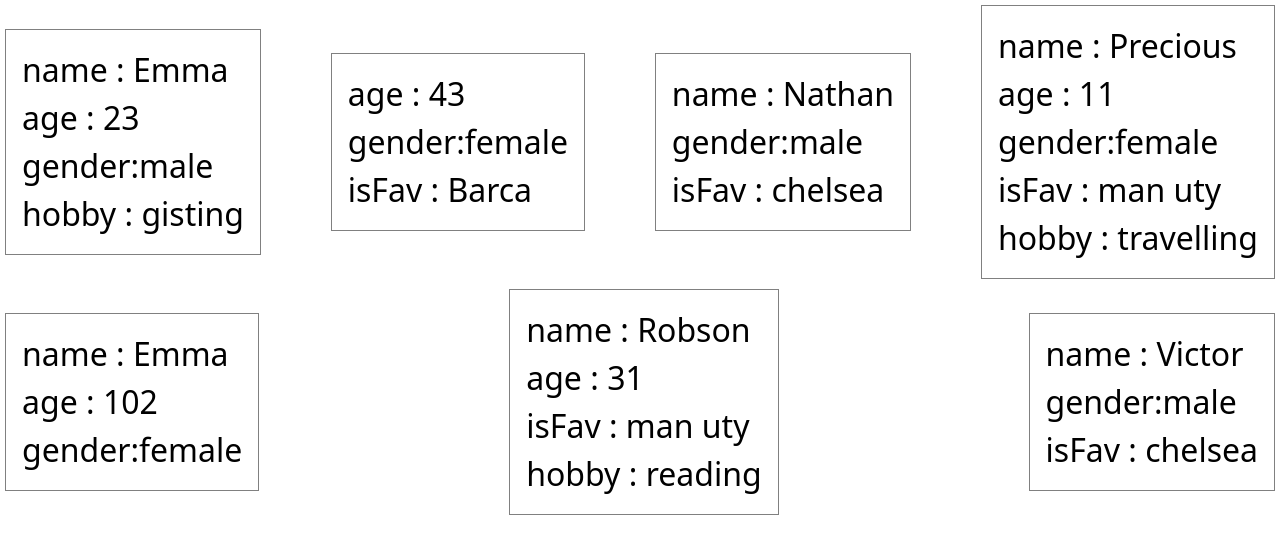
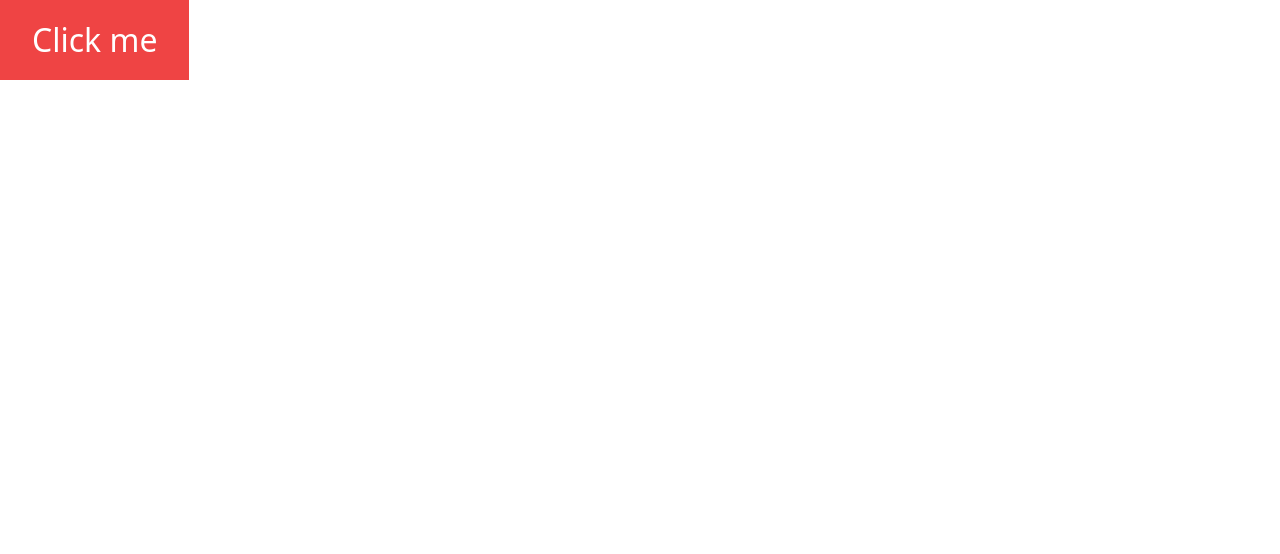
Before and after one commit to jibola2588/props-repo, a React (Create React App) app: page / in a window 1280 px wide. Shown: the top 554 px of the page. Built offline with nearby package versions, Linux system fonts and the light colour scheme.

Commit message:
api calls with class component

```diff
--- a/src/classes/31-03-23.jsx
+++ b/src/classes/31-03-23.jsx
@@ -5,7 +5,7 @@
   render() {
 
     console.log(this.props);
-    const {name,age,gender,isFav,hobby} = this.props
+    const {name,email,address,username} = this.props
 
 
 
@@ -20,12 +20,13 @@
        {
           name ? <p>name : {name}</p> : null
        }
-       {age &&
-         <p>age : {age}</p> }
-       {gender && <p>gender:{gender} </p>}
-       {isFav &&  <p>isFav : {isFav}</p>}
-       {hobby &&  <p>hobby : {hobby} </p>}
-
+       {
+          email ? <p>email : {email}</p> : null
+       }
+       {username &&
+         <p>username: {username}</p> }
+       {address.city && <p>city:{address.city} </p>}
+       {address.street &&  <p>street : {address.street}</p>}
       </div>
     );
   }
--- a/src/classes/ParentComponent.jsx
+++ b/src/classes/ParentComponent.jsx
@@ -5,18 +5,36 @@
 export default class ParentComponent extends Component {
     constructor(props) {
       super(props)
-    }
-
-    componentDidMount(){
+      this.state = {
+        users:[]
+      }
 
     }
 
+    handleClick = async () => {
+      try{
+          const res = await fetch('https://jsonplaceholder.typicode.com/users')
+          const data = await res.json();
+          console.log(data);
+          this.setState({
+            users:data
+          })
+      }catch(err){
+         console.log(err.message)
+      }
+    }
 
   render() {
-   console.log(users);
+  //  console.log(users);
 
     return (
-      <div
+     <>
+
+     <button
+     className='bg-red-500 py-4 px-8 text-white'
+     onClick = {this.handleClick}
+     >Click me</button>
+         <div
 
       style = {{
         display:'flex',
@@ -25,12 +43,13 @@
        flexWrap:'wrap'
       }}>
         {
-          users.map(user => (
+          this.state.users.map(user => (
             <ConditionalRendering  {...user}/>
           ))
         }
 
       </div>
+     </>
     );
   }
 }
```
